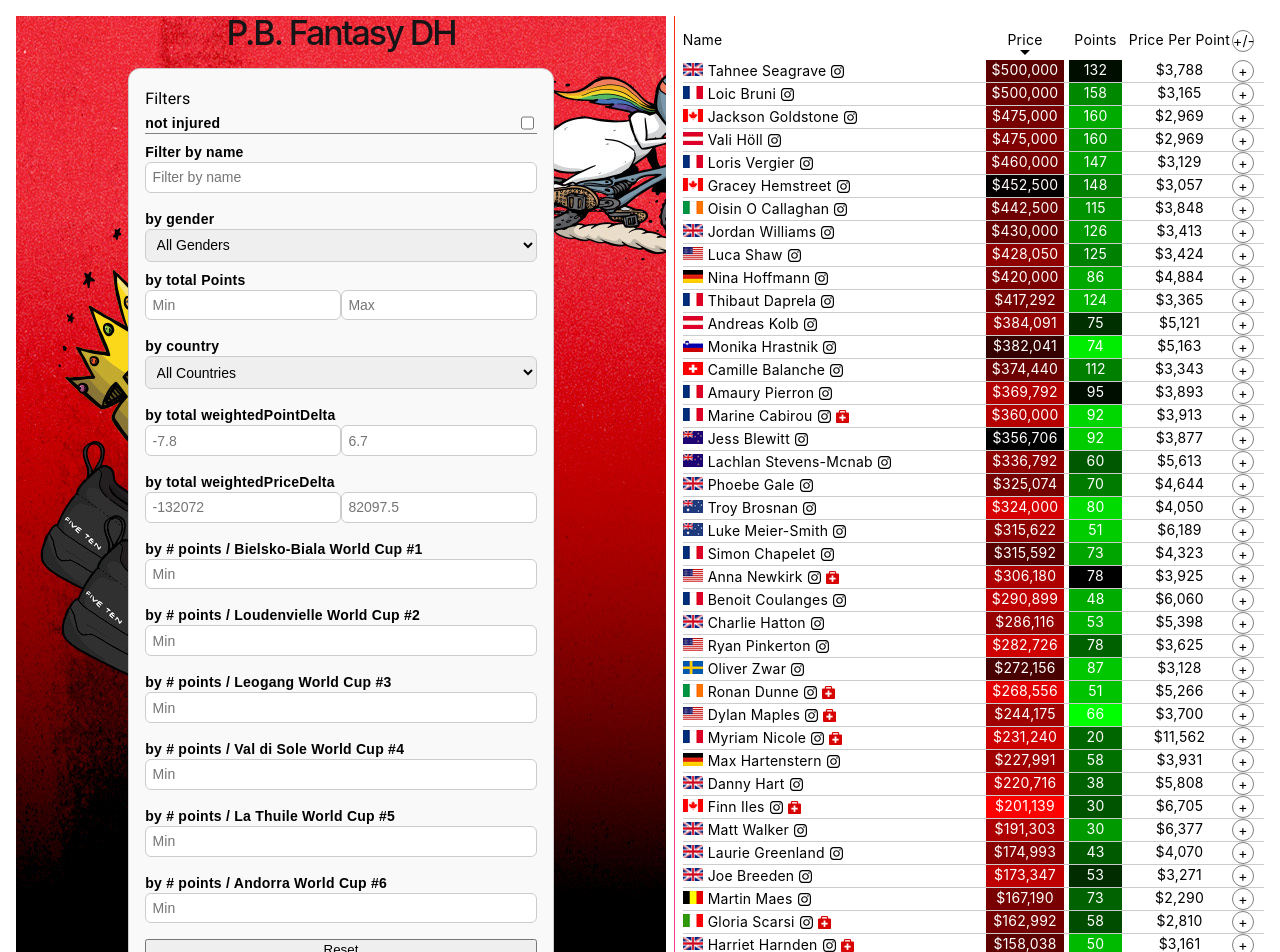
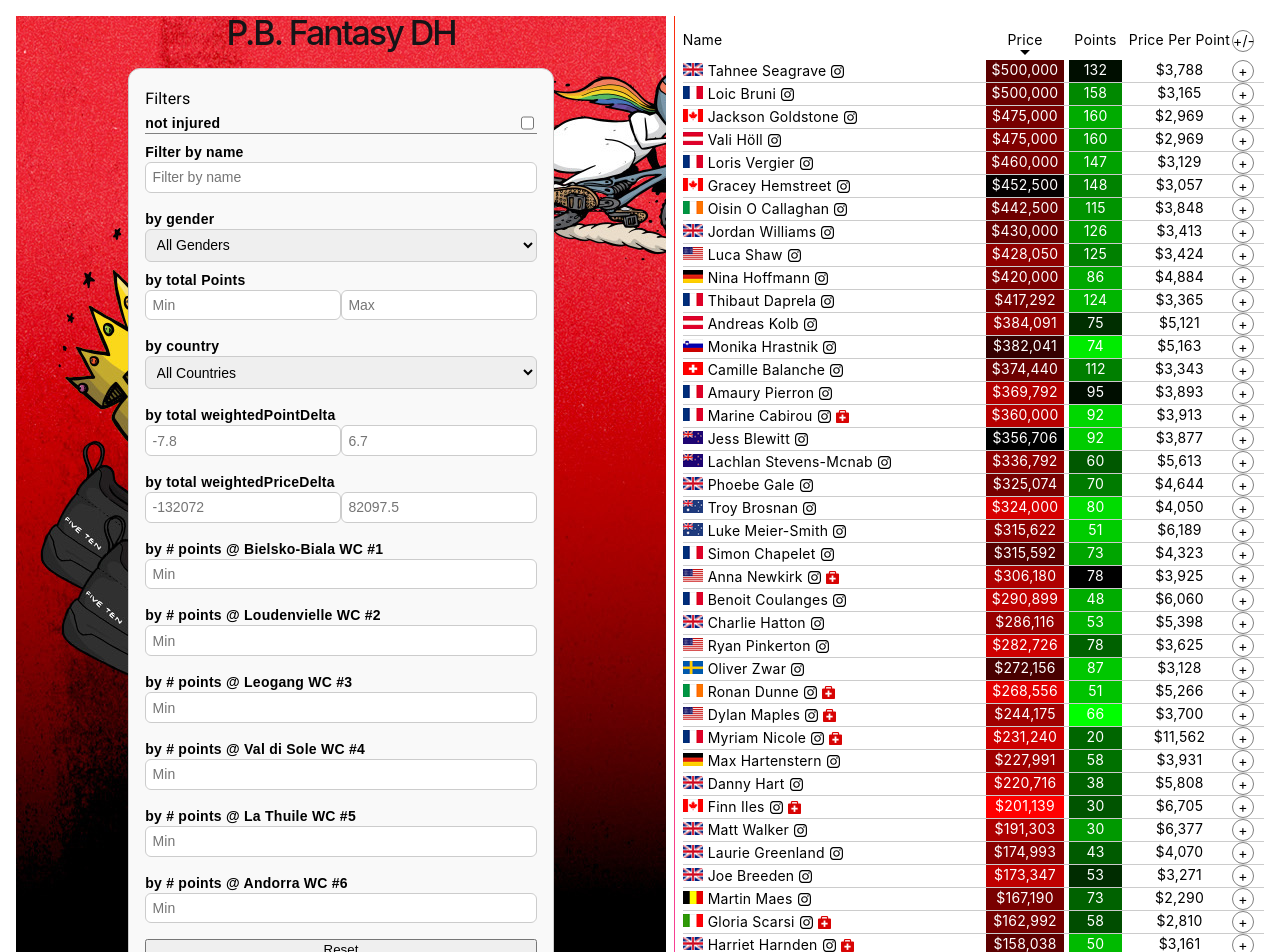
Before and after one commit to paultrial/fantasy, an Angular app: page / in a window 1280 px wide. Shown: the top 952 px of the page. Built offline with nearby package versions, Linux system fonts and the light colour scheme.

Commit message:
clear filters country filter

```diff
--- a/src/app/app.component.html
+++ b/src/app/app.component.html
@@ -121,7 +121,7 @@
           </div>
 
           <div *ngFor="let round of rounds, index as i" class="filter-row">
-            <label>by # points / {{roundsAliases[i]}}</label>
+            <label>by # points &#64; {{roundsAliases[i]}}</label>
             <input type="number" placeholder="Min" [(ngModel)]="roundFilters[round].min" (input)="applyFilters()" />
           </div>
 
--- a/src/app/app.component.ts
+++ b/src/app/app.component.ts
@@ -67,17 +67,17 @@ export class AppComponent implements OnInit {
   roundFilters: { [key: string]: { min?: number; max?: number } } = {};
   rounds = Array.from({ length: 6 }, (_, i) => `round${i + 1}`);
   roundsAliases = [
-    "Bielsko-Biala World Cup #1",
-    "Loudenvielle World Cup #2",
-    "Leogang World Cup #3",
-    "Val di Sole World Cup #4",
-    "La Thuile World Cup #5",
-    "Andorra World Cup #6",
-    "Les Gets World Cup #7",
+    "Bielsko-Biala WC #1",
+    "Loudenvielle WC #2",
+    "Leogang WC #3",
+    "Val di Sole WC #4",
+    "La Thuile WC #5",
+    "Andorra WC #6",
+    "Les Gets WC #7",
     "2025 World Championships Champery",
-    "Lenzerheide World Cup #8",
-    "Lake Placid World Cup #9",
-    "Mont-Sainte-Anne World Cup #1",
+    "Lenzerheide WC #8",
+    "Lake Placid WC #9",
+    "Mont-Sainte-Anne WC #1",
   ];
 
   constructor(private dataService: DataService) {
@@ -231,6 +231,7 @@ export class AppComponent implements OnInit {
 
     this.injuryfilter = undefined;
     this.nameFilter = '';
+    this.countryFilter = '';
   };
 
   error() {
```
